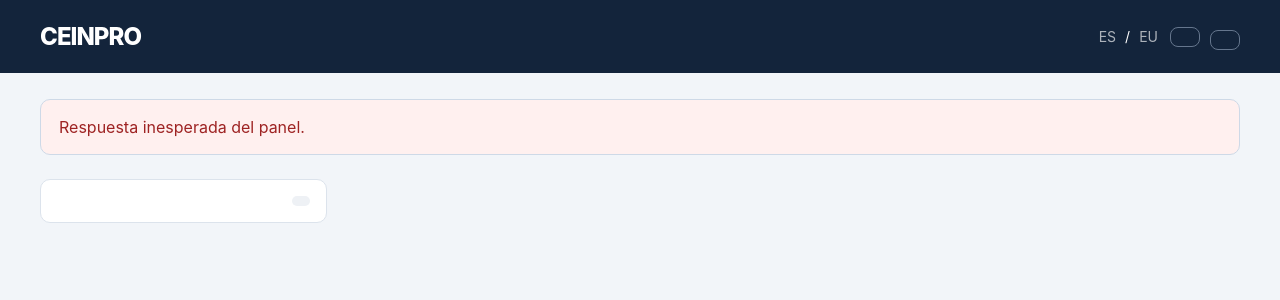
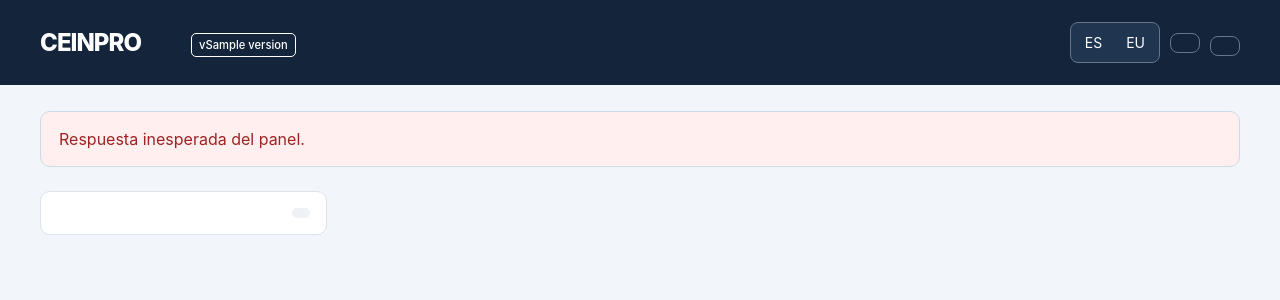
Before and after one commit to ceinpro/pfSenseAulas, a Python web app: template templates/index.html in a window 1280 px wide. Shown: the top 300 px of the page. Run offline with Jinja, Linux system fonts and the light colour scheme; the template is opened without the code that fills it: most values are stand-ins (such as "Sample title", 1, 10 or a date in 2020).

Commit message:
Publicar v1.0.0: selector ES/EU visible, versión en cabecera y licencia GPLv3

```diff
--- a/app.py
+++ b/app.py
@@ -1,3 +1,5 @@
+# SPDX-License-Identifier: GPL-3.0-only
+# Copyright (C) 2026 CEINPRO
 import functools
 import json
 import logging
@@ -13,6 +15,7 @@ from flask import Flask, jsonify, redirect, render_template, request, session, u
 from werkzeug.security import check_password_hash
 from translations import EU, classroom_name, language, translate as t
 
+VERSION = (Path(__file__).resolve().parent / 'VERSION').read_text().strip()
 CONFIG_DIR = Path(os.environ.get('CONFIG_DIR', '/config'))
 CONFIG = json.loads((CONFIG_DIR / 'settings.json').read_text())
 API_KEY = (CONFIG_DIR / 'api-key').read_text().strip()
@@ -199,7 +202,7 @@ def change(classroom_id):
 
 @app.context_processor
 def localization():
-    return dict(t=t, lang=language(), classroom_name=classroom_name,
+    return dict(t=t, lang=language(), version=VERSION, classroom_name=classroom_name,
                 translations=EU if language() == 'eu' else {})
 
 
--- a/setup.py
+++ b/setup.py
@@ -1,4 +1,6 @@
 #!/usr/bin/env python3
+# SPDX-License-Identifier: GPL-3.0-only
+# Copyright (C) 2026 CEINPRO
 import getpass
 import hashlib
 import json
--- a/static/app.js
+++ b/static/app.js
@@ -1,3 +1,4 @@
+/* SPDX-License-Identifier: GPL-3.0-only; Copyright (C) 2026 CEINPRO */
 const translations = JSON.parse(document.body.dataset.translations || '{}');
 const t = text => translations[text] || text;
 const csrf = document.querySelector('meta[name=csrf]').content;
--- a/static/style.css
+++ b/static/style.css
@@ -1,3 +1,4 @@
+/* SPDX-License-Identifier: GPL-3.0-only; Copyright (C) 2026 CEINPRO */
 :root {
   font-family:Inter,"Segoe UI",Arial,sans-serif;
   color:#142033;
@@ -236,10 +237,51 @@ main > .notice {
   }
 }
 
-.languages { display: flex; align-items: center; gap: 7px; font-size: .875rem; white-space: nowrap; }
-.languages a { color: inherit; text-decoration: none; padding: 5px 2px; opacity: .65; }
-.languages a[aria-current] { opacity: 1; font-weight: 750; text-decoration: underline; text-underline-offset: 5px; }
-.languages a:focus-visible { outline: 3px solid #699ee7; outline-offset: 3px; }
-.login-card .languages { justify-content: flex-end; margin-top: 18px; }
+/* Selector visible en el acceso y en la cabecera, también en móvil. */
+.languages {
+  display: flex;
+  align-items: center;
+  gap: 4px;
+  padding: 4px;
+  border: 1px solid #cbd6e2;
+  border-radius: 8px;
+  background: #edf2f7;
+  font-size: .875rem;
+  white-space: nowrap;
+}
+.languages a {
+  color: #254765;
+  text-decoration: none;
+  padding: 7px 10px;
+  border-radius: 5px;
+}
+.languages a[aria-current] {
+  color: #fff;
+  background: #24578b;
+  font-weight: 700;
+}
+.languages a:focus-visible {
+  outline: 3px solid #699ee7;
+  outline-offset: 3px;
+}
+.panel-header .languages {
+  background: #203550;
+  border-color: #65768d;
+}
+.panel-header .languages a { color: #fff; }
+.panel-header .languages a[aria-current] { color: #13243b; background: #fff; }
+.login-card .languages { width: fit-content; margin: 22px 0 0 auto; }
+.app-version {
+  display: inline-block;
+  vertical-align: middle;
+  padding: 4px 7px;
+  margin-left: 8px;
+  border: 1px solid currentColor;
+  border-radius: 5px;
+  font-size: .7rem;
+  font-weight: 500;
+  letter-spacing: normal;
+  white-space: nowrap;
+}
 .card-top { flex-wrap: wrap; }
 .status { overflow-wrap: anywhere; }
--- a/templates/index.html
+++ b/templates/index.html
@@ -1,3 +1,5 @@
+<!-- SPDX-License-Identifier: GPL-3.0-only -->
+<!-- Copyright (C) 2026 CEINPRO -->
 <!doctype html>
 <html lang="{{ lang }}">
 <head>
@@ -5,18 +7,17 @@
   <meta name="viewport" content="width=device-width, initial-scale=1">
   <meta name="csrf" content="{{ session.csrf }}">
   <title>{{ t('Control de Internet') }} · CEINPRO</title>
-  <link rel="stylesheet" href="/static/style.css">
-  <script src="/static/app.js" defer></script>
+  <link rel="stylesheet" href="/static/style.css?v={{ version }}">
+  <script src="/static/app.js?v={{ version }}" defer></script>
 </head>
 <body data-translations='{{ translations | tojson }}'>
   <header class="panel-header">
     <div class="brand">CEINPRO<span>{{ t('AULAS') }}</span></div>
-    <h1>{{ t('Control de Internet') }}</h1>
+    <h1>{{ t('Control de Internet') }} <span class="app-version" aria-label="{{ t('Versión') }} {{ version }}">v{{ version }}</span></h1>
     <div class="header-actions">
       <nav class="languages" aria-label="{{ t('Idioma') }}">
-  <a href="/language/es" lang="es" {% if lang == 'es' %}aria-current="true"{% endif %}>ES</a>
-  <span aria-hidden="true">/</span>
-  <a href="/language/eu" lang="eu" {% if lang == 'eu' %}aria-current="true"{% endif %}>EU</a>
+  <a href="/language/es" lang="es" aria-label="Castellano" title="Castellano" {% if lang == 'es' %}aria-current="true"{% endif %}>ES</a>
+  <a href="/language/eu" lang="eu" aria-label="Euskara" title="Euskara" {% if lang == 'eu' %}aria-current="true"{% endif %}>EU</a>
 </nav>
       <button id="refresh" class="quiet" type="button">{{ t('Actualizar') }}</button>
       <form action="/logout" method="post">
--- a/translations.py
+++ b/translations.py
@@ -1,8 +1,10 @@
+# SPDX-License-Identifier: GPL-3.0-only
+# Copyright (C) 2026 CEINPRO
 """Textos de interfaz y errores en castellano y euskera."""
 import re
 from flask import request
 
-EU = {'Control de Internet': 'Interneterako sarbidearen kontrola',
+EU = {'Versión': 'Bertsioa', 'Control de Internet': 'Interneterako sarbidearen kontrola',
  'AULAS': 'IKASGELAK',
  'Aulas': 'Ikasgelak',
  'Actualizar': 'Eguneratu',
```
Also changed, not shown: templates/login.html (+6 -5 lines), CHANGELOG.md (added), README.md, 3 other files.
